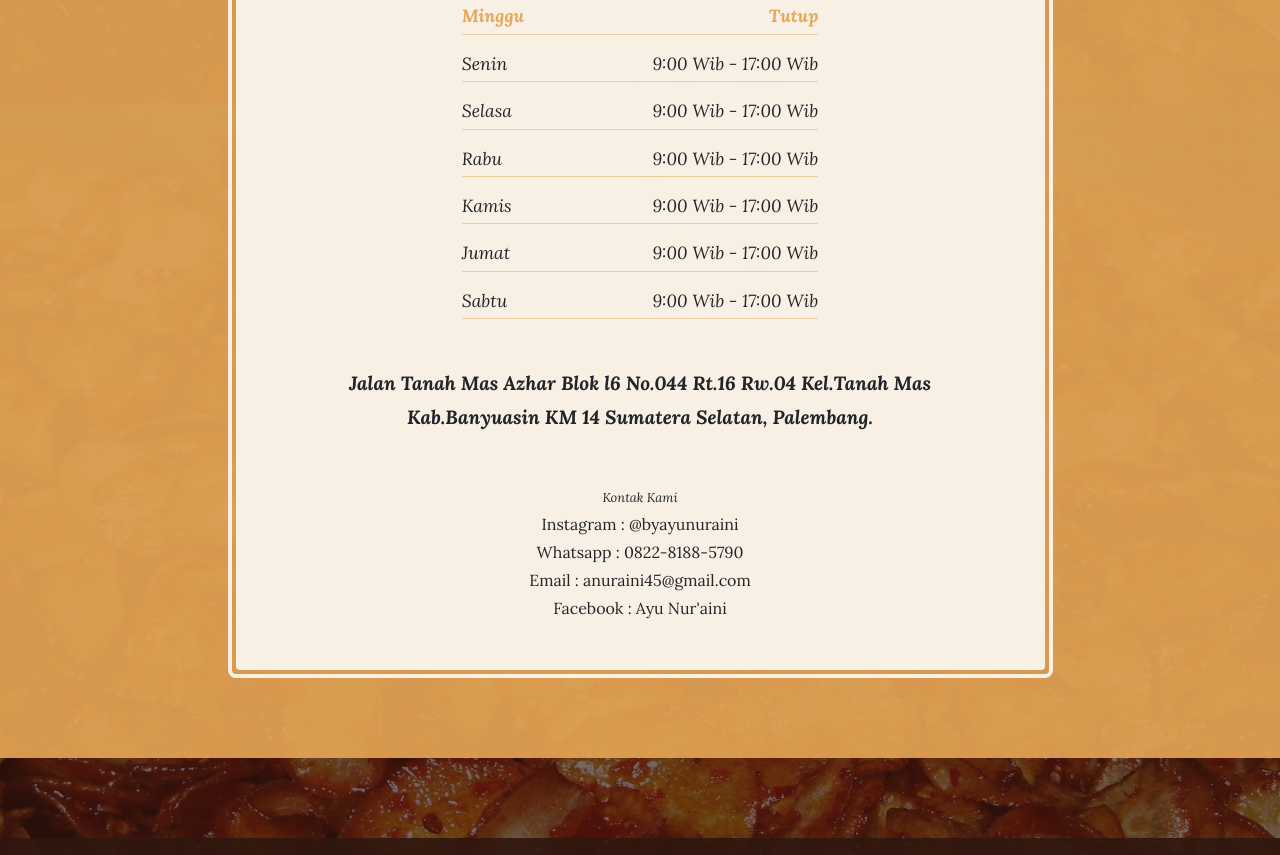
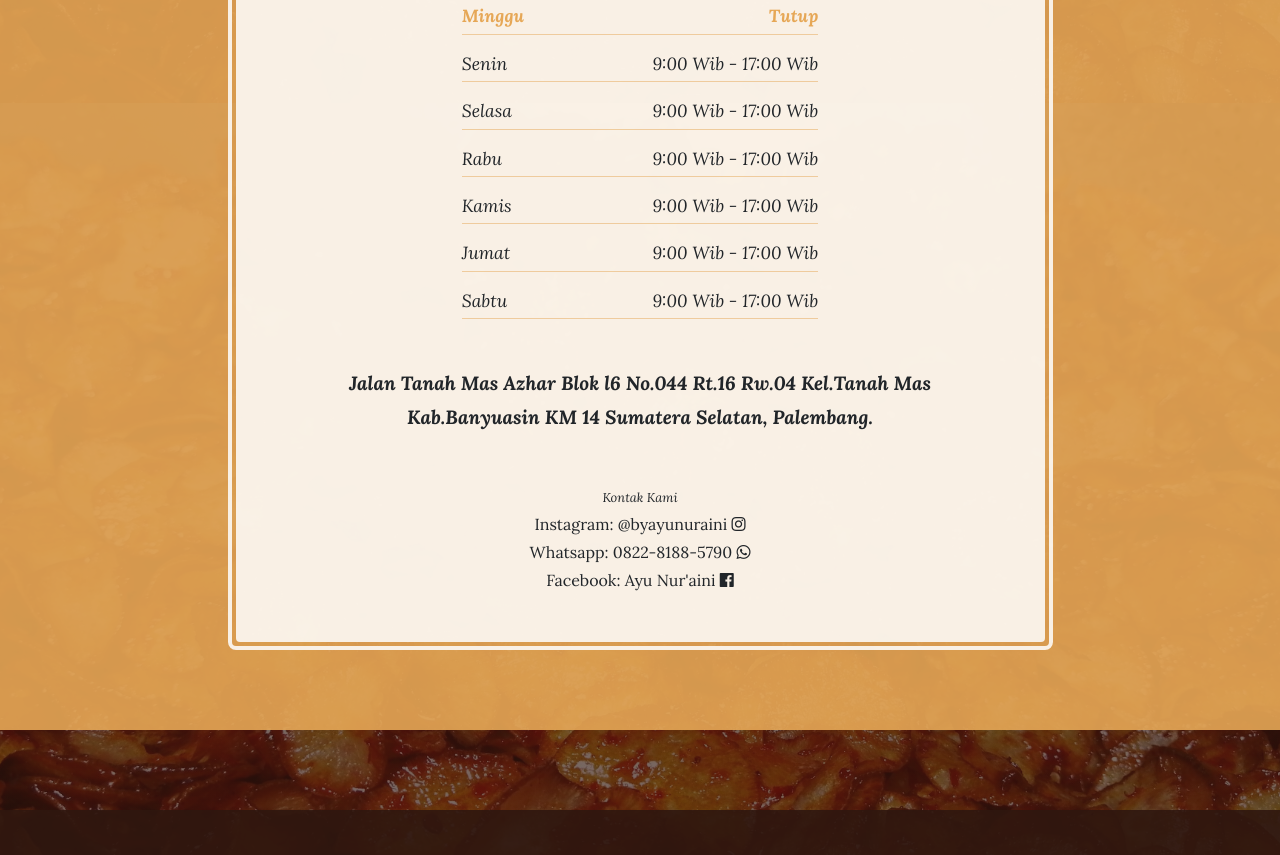
Before and after one commit to byayunuraini13/byayunuraini, a website: page store.html in a window 1280 px wide. Shown: the part 697-1552 px from the top of the page. Drawn offline with Linux system fonts and the light colour scheme.

Commit message:
Update store.html

```diff
--- a/store.html
+++ b/store.html
@@ -109,13 +109,11 @@
                   <em>Kontak Kami</em>
                 </small>
                 <br>
-                Instagram : @byayunuraini
+                Instagram: @byayunuraini <i class="fab fa-instagram"></i>
                 <br>
-                Whatsapp : 0822-8188-5790
+                Whatsapp: 0822-8188-5790 <i class="fab fa-whatsapp"></i>
                 <br>
-                Email : anuraini45@gmail.com
-                <br>
-                Facebook : Ayu Nur'aini
+                Facebook: Ayu Nur'aini <i class="fab fa-facebook"></i>
               </p>
 
             </div>
```
